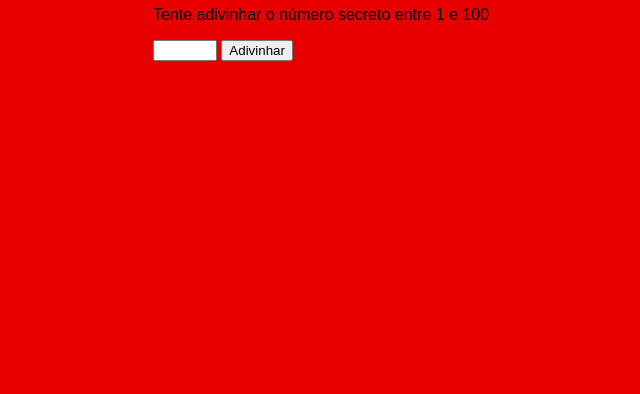
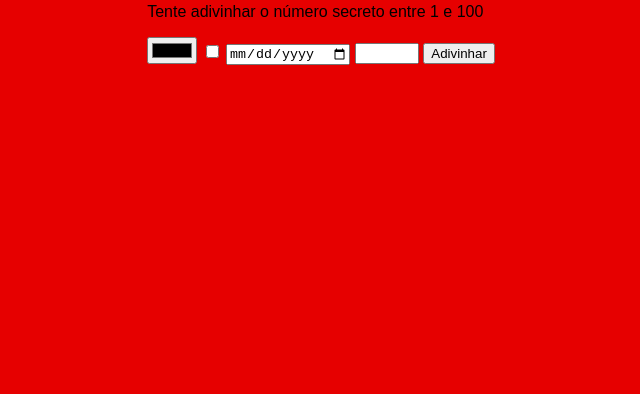
Before and after one commit to natanfelipeteixeiradesouza-svg/game_de-adivinha-o, a plain HTML site: page index.html in a window 1280 px wide. Shown: the part 406-800 px from the top of the page, without its empty margins (319-959 px from the left). Drawn offline with Linux system fonts and the light colour scheme.

Commit message:
input de cor

```diff
--- a/index.html
+++ b/index.html
@@ -32,7 +32,14 @@
   <h1>Jogo de Adivinhação</h1>
   <p>Tente adivinhar o número secreto entre 1 e 100</p>
 
+  <input type="color"/>
+  <input type="checkbox"/>
+  <input type="date"/>
+
   <input type="number" id="NMPalpite" min="1" max="100"/>
+
+
+
   <button id="BTNAdivinhar"> Adivinhar </button>
 
 
```
